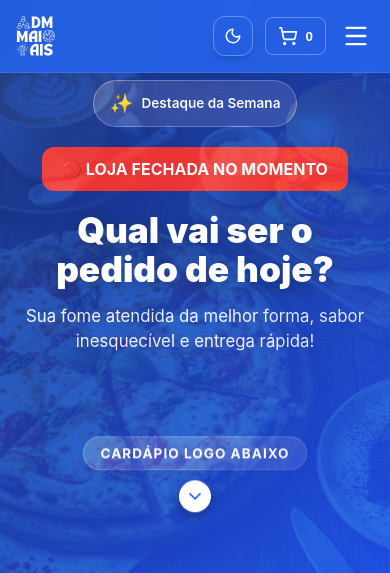
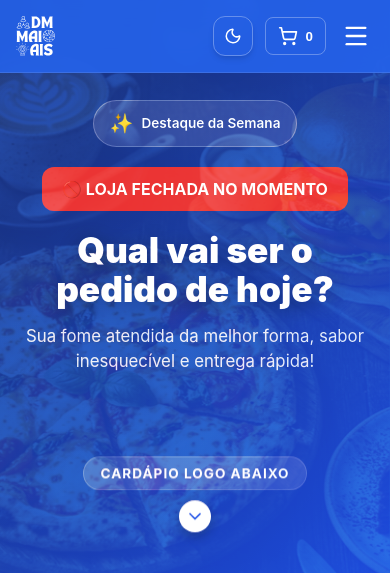
Before and after one commit to Pnuelzin/SITE-PF-ADM, a React (Vite) app: page / in a window 390 px wide. Shown: the top 573 px of the page. Built offline with nearby package versions, Linux system fonts and the light colour scheme; no server answers; the database is empty.

Commit message:
fix: Corrige largura e alinhamento do Hero que estava cortado no mobile

```diff
--- a/src/index.css
+++ b/src/index.css
@@ -318,12 +318,12 @@ button {
   background-image: linear-gradient(135deg, #1e3a8a 0%, #2563eb 100%);
   color: var(--white);
   padding: 120px 0 160px 0;
-  min-height: 60vh; /* Altura mínima proporcional ao dispositivo */
+  min-height: 60vh;
   margin-bottom: -60px;
   position: relative;
   overflow: hidden;
-  display: flex;
-  align-items: center;
+  width: 100%;
+  display: block; /* Volta para block para evitar problemas de flexbox em certas telas */
 }
 
 .hero::before {
@@ -539,9 +539,16 @@ button {
 /* --- Responsividade Mobile (Overrides) --- */
 @media (max-width: 768px) {
   .hero {
-    padding: 80px 0 120px !important;
-    min-height: 50vh !important; /* Ajuste para mobile */
-    margin-bottom: -50px !important;
+    padding: 100px 0 140px !important;
+    min-height: 40vh !important;
+    margin-bottom: -40px !important;
+    text-align: center;
+  }
+
+  .hero .container {
+    width: 100% !important;
+    max-width: 100% !important;
+    padding: 0 20px !important;
   }
 
   .hero-wave {
```
